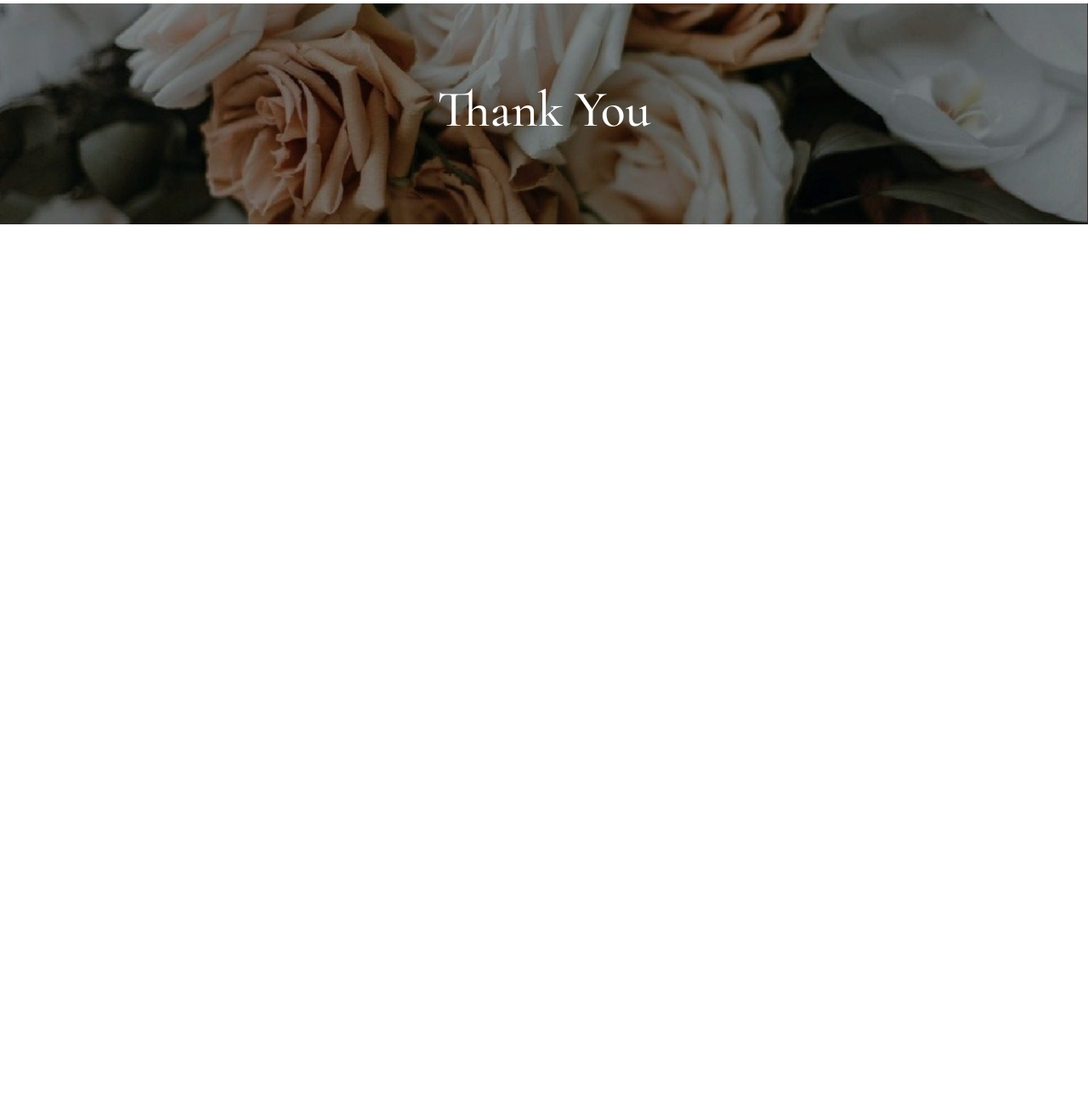
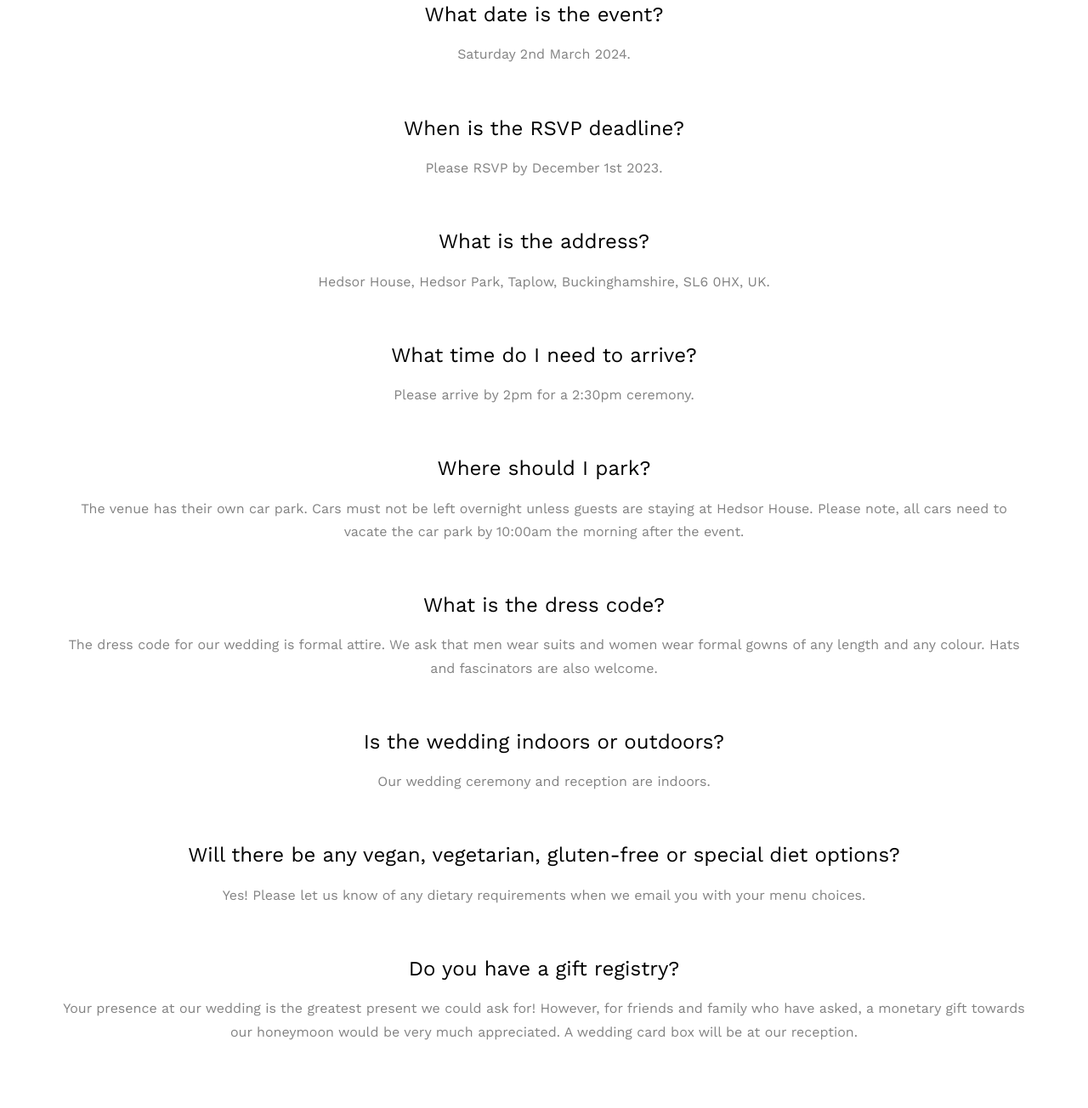
Before and after one commit to DimitarDyankov/dimitardyankov.github.io, a plain HTML site: page qanda.html in a window 1280 px wide. Shown: the part 396-1700 px from the top of the page at 85% size. Before the commit the page ends 800 px from the top, so only its background shows below. Drawn offline with nearby package versions, Linux system fonts and the light colour scheme; some packages are replaced by stand-ins of ours; no server answers; files whose address does not match are found by name.

Commit message:
Final travel, hotel and qanda content

```diff
--- a/qanda.html
+++ b/qanda.html
@@ -79,6 +79,48 @@
 		</div>
 	</header>
 
+	<div id="fh5co-couple" style="text-align: center;">
+		<div class="container">
+			<div class="row">
+				<div class="col-xs-12" style="margin-bottom: 40px;">
+					<h3>What date is the event?</h3>
+					<p>Saturday 2nd March 2024.</p>
+				</div>
+				<div class="col-xs-12" style="margin-bottom: 40px;">
+					<h3>When is the RSVP deadline?</h3>
+					<p>Please RSVP by December 1st 2023.</p>
+				</div>
+				<div class="col-xs-12" style="margin-bottom: 40px;">
+					<h3>What is the address?</h3>
+					<p>Hedsor House, Hedsor Park, Taplow, Buckinghamshire, SL6 0HX, UK.</p>
+				</div>
+				<div class="col-xs-12" style="margin-bottom: 40px;">
+					<h3>What time do I need to arrive?</h3>
+					<p>Please arrive by 2pm for a 2:30pm ceremony.</p>
+				</div>
+				<div class="col-xs-12" style="margin-bottom: 40px;">
+					<h3>Where should I park?</h3>
+					<p>The venue has their own car park. Cars must not be left overnight unless guests are staying at Hedsor House. Please note, all cars need to vacate the car park by 10:00am the morning after the event.</p>
+				</div>
+				<div class="col-xs-12" style="margin-bottom: 40px;">
+					<h3>What is the dress code?</h3>
+					<p>The dress code for our wedding is formal attire. We ask that men wear suits and women wear formal gowns of any length and any colour. Hats and fascinators are also welcome. </p>
+				</div>
+				<div class="col-xs-12" style="margin-bottom: 40px;">
+					<h3>Is the wedding indoors or outdoors?</h3>
+					<p>Our wedding ceremony and reception are indoors.</p>
+				</div>
+				<div class="col-xs-12" style="margin-bottom: 40px;">
+					<h3>Will there be any vegan, vegetarian, gluten-free or special diet options?</h3>
+					<p>Yes! Please let us know of any dietary requirements when we email you with your menu choices.</p>
+				</div>
+				<div class="col-xs-12" style="margin-bottom: 40px;">
+					<h3>Do you have a gift registry?</h3>
+					<p>Your presence at our wedding is the greatest present we could ask for! However, for friends and family who have asked, a monetary gift towards our honeymoon would be very much appreciated. A wedding card box will be at our reception.</p>
+				</div>
+			</div>
+		</div>
+	</div>
 
 	<div id="fh5co-thank-you" class="fh5co-bg" style="background-image:url(images/img_bg_4.jpeg);">
 		<div class="overlay"></div>
```
Also changed, not shown: hotels.html (+11 -22 lines), index.html (+1 -0 lines), travel.html (+23 -13 lines).
